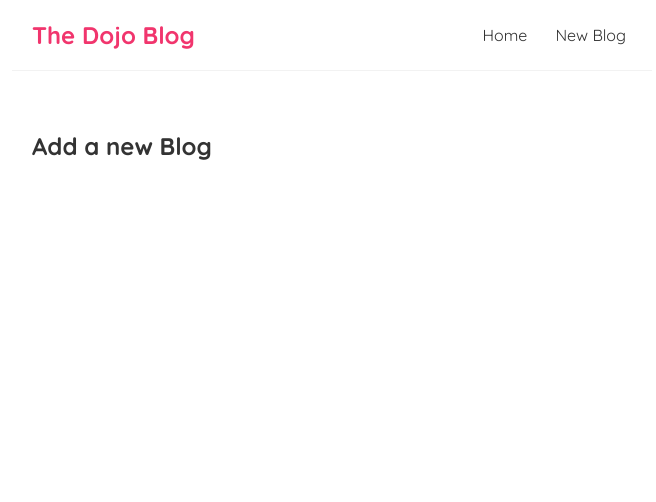
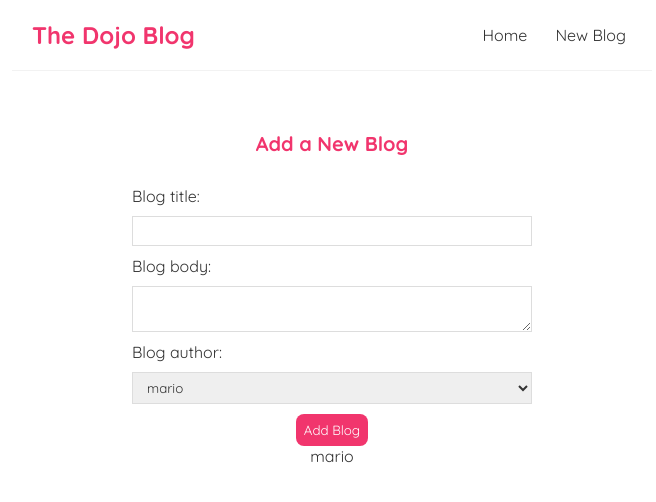
Before and after one commit to TrabelsiOmaima/React, a React (Create React App) app: page /create in a window 1280 px wide. Shown: the top 502 px of the page, without its empty margins (308-964 px from the left). Built offline with nearby package versions, Linux system fonts and the light colour scheme.

Commit message:
react form

```diff
--- a/src/Create.js
+++ b/src/Create.js
@@ -1,9 +1,49 @@
+import { useState } from "react";
+
 const Create = () => {
-    return (
-        <div className="create">
-            <h2>Add a new Blog </h2>
-        </div>
-     );
+  const [title, setTitle] = useState('');
+  const [body, setBody] = useState('');
+  const [author, setAuthor] = useState('mario');
+
+  return (
+    <div className="create">
+      <h2>Add a New Blog</h2>
+      <form>
+
+        <label>Blog title:</label>
+        <input
+          type="text"
+          required
+          value={title}
+          onChange={(e) => setTitle(e.target.value)}
+        />
+
+        <label>Blog body:</label>
+        <textarea
+          required
+          value={body}
+          onChange={(e) => setBody(e.target.value)}
+        ></textarea>
+
+        <label>Blog author:</label>
+        <select
+          value={author}
+          onChange={(e) => setAuthor(e.target.value)}
+        >
+          <option value="mario">mario</option>
+          <option value="yoshi">yoshi</option>
+        </select>
+
+
+        <button>Add Blog</button>
+
+        <p>{ title}</p>
+        <p>{body }</p>
+        <p>{author }</p>
+
+      </form>
+    </div>
+  );
 }
 
 export default Create;
--- a/src/index.css
+++ b/src/index.css
@@ -63,3 +63,44 @@
 .blog-details div {
   margin: 20px 0;
 }
+.blog-details button {
+  background: #f1356d;
+  color: #fff;
+  border: 0;
+  padding: 8px;
+  border-radius: 8px;
+  cursor: pointer;
+}
+
+
+/* create new blog form */
+.create {
+  max-width: 400px;
+  margin: 0 auto;
+  text-align: center;
+}
+.create label {
+  text-align: left;
+  display: block;
+}
+.create h2 {
+  font-size: 20px;
+  color: #f1356d;
+  margin-bottom: 30px;
+}
+.create input, .create textarea, .create select {
+  width: 100%;
+  padding: 6px 10px;
+  margin: 10px 0;
+  border: 1px solid #ddd;
+  box-sizing: border-box;
+  display: block;
+}
+.create button {
+  background: #f1356d;
+  color: #fff;
+  border: 0;
+  padding: 8px;
+  border-radius: 8px;
+  cursor: pointer;
+}
```
Also changed, not shown: 1 other file (tests, documents, lock files or other folders).
